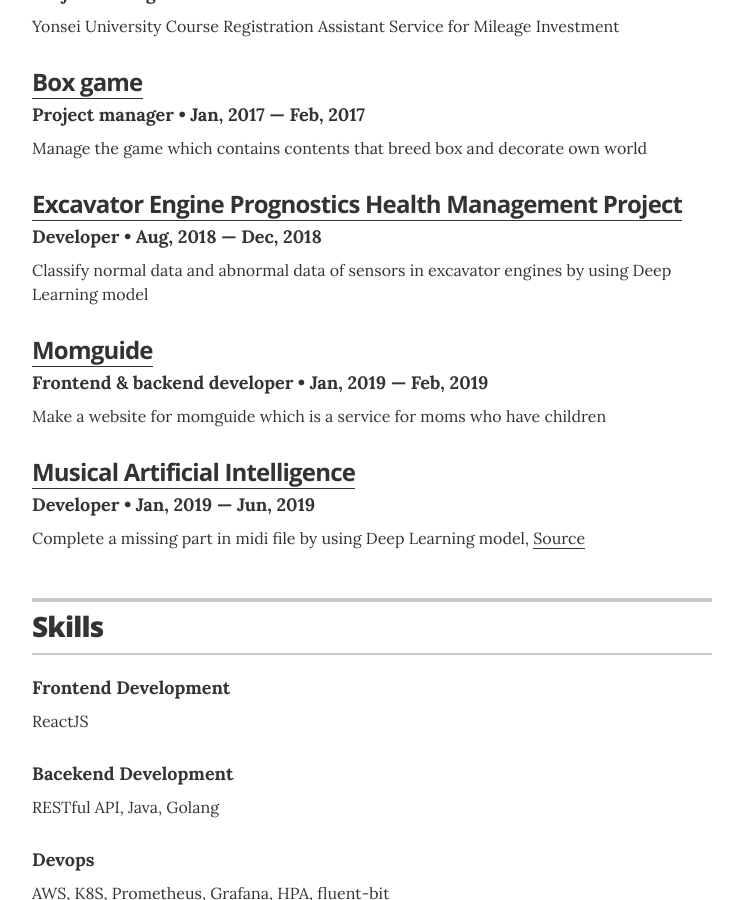
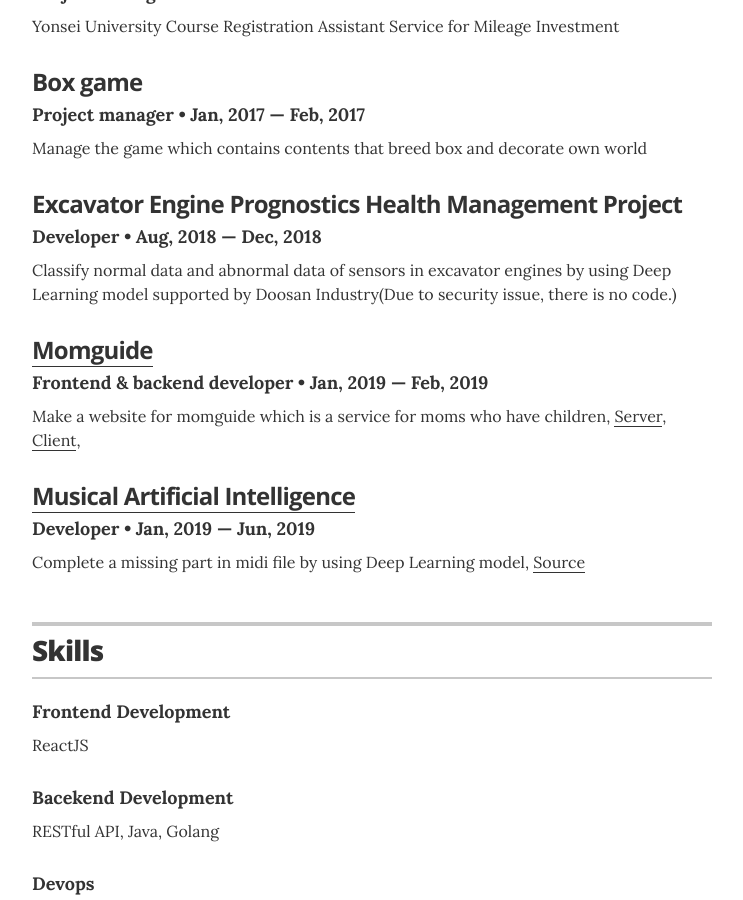
Before and after one commit to ljwh1231/ljwh1231.github.io, a Jekyll site: the page built from index.html, in a window 1280 px wide and 900 px high, scrolled down 1576 px. Shown: the whole window, without its empty margins (268-1011 px from the left). Built offline with Jekyll 4.4.1, drawn with Linux system fonts in a browser that asks for light colours.

Commit message:
excavator

```diff
--- a/_data/projects.yml
+++ b/_data/projects.yml
@@ -12,29 +12,26 @@
 - project: Doughsam
   role: Project manager
   duration: 2015 &mdash; Present
-  url: "https://doughsam.com"
   description: Yonsei University Course Registration Assistant Service for Mileage Investment
 
 # Box Game
 - project: Box game
   role: Project manager
   duration: Jan, 2017 &mdash; Feb, 2017
-  url: "https://docs.google.com/document/d/1fevt_nXTXcrhQlMgC6HUhW21o2lqjgK1vFMpfrpxgWY/"
   description: Manage the game which contains contents that breed box and decorate own world
 
 # DIET
 - project: Excavator Engine Prognostics Health Management Project
   role: Developer
   duration: Aug, 2018 &mdash; Dec, 2018
-  url: "https://drive.google.com/file/d/1J4SZ0WsOylHWQ8J4RjksztUoU4Z2A1nT/view?usp=sharing"
-  description: Classify normal data and abnormal data of sensors in excavator engines by using Deep Learning model
+  description: Classify normal data and abnormal data of sensors in excavator engines by using Deep Learning model supported by Doosan Industry(Due to security issue, there is no code.)
 
 # Momguide
 - project: Momguide
   role: Frontend & backend developer
   duration: Jan, 2019 &mdash; Feb, 2019
   url: "https://momguide.co.kr"
-  description: Make a website for momguide which is a service for moms who have children
+  description: Make a website for momguide which is a service for moms who have children, <a href="https://github.com/ljwh1231/Infogreen-Momguide-backend">Server</a>, <a href="https://github.com/hywook4/InfoGreen-Momguide-frontend">Client</a>,
 
 # MAI
 - project: Musical Artificial Intelligence
```
